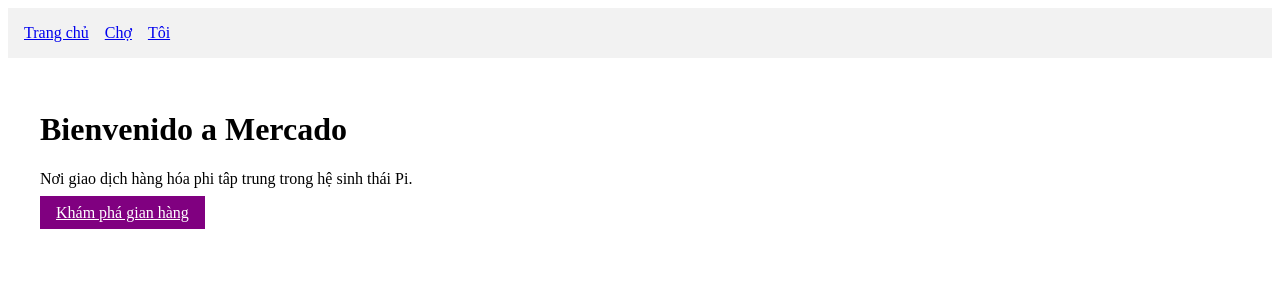
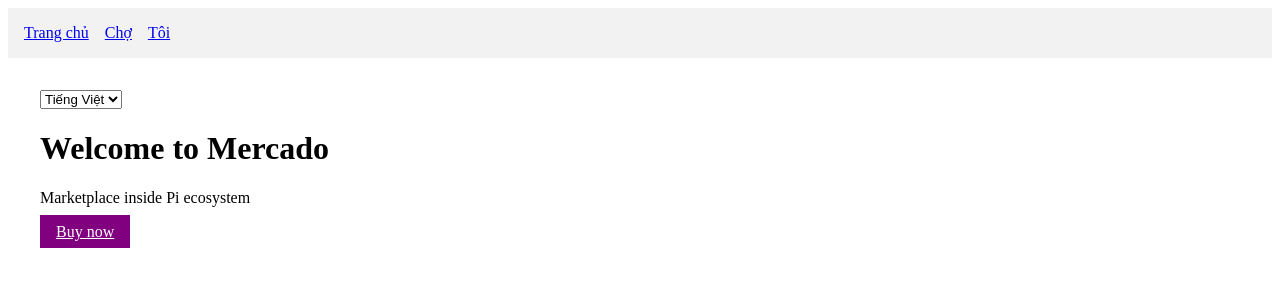
Before and after one commit to phamhongphuctu/mercado, a React (Vite) app: page / in a window 1280 px wide. Shown: the top 300 px of the page. Built offline with nearby package versions, Linux system fonts and the light colour scheme.

Commit message:
feat: tích hợp hệ thống đa ngôn ngữ (vi, en, es, zh)

```diff
--- a/package.json
+++ b/package.json
@@ -10,8 +10,11 @@
     "preview": "vite preview"
   },
   "dependencies": {
+    "i18next": "^25.2.1",
+    "i18next-browser-languagedetector": "^8.2.0",
     "react": "^19.1.0",
     "react-dom": "^19.1.0",
+    "react-i18next": "^15.5.3",
     "react-router-dom": "^7.6.2"
   },
   "devDependencies": {
--- a/src/App.tsx
+++ b/src/App.tsx
@@ -1,17 +1,26 @@
 // Mercado DApp - Khung chợ online trao đổi hàng hóa cho Pi Network
 import { useState } from "react";
+import { useTranslation } from "react-i18next";
+import LanguageSelector from "./components/LanguageSelector";
+
+
 import { BrowserRouter as Router, Routes, Route, Link } from "react-router-dom";
 import "./App.css";
 
 function Home() {
+  const { t } = useTranslation();
+
   return (
     <div className="page">
-      <h1>Bienvenido a Mercado</h1>
-      <p>Nơi giao dịch hàng hóa phi tâp trung trong hệ sinh thái Pi.</p>
-      <Link to="/market" className="btn">Khám phá gian hàng</Link>
+      <LanguageSelector />
+      <h1>{t("home.welcome")}</h1>
+      <p>{t("home.desc")}</p>
+      <Link to="/market" className="btn">{t("market.buy")}</Link>
     </div>
   );
 }
+
+
 
 function Market() {
   return (
--- /dev/null
+++ b/src/components/LanguageSelector.tsx
@@ -0,0 +1,14 @@
+import { useTranslation } from "react-i18next";
+
+export default function LanguageSelector() {
+  const { i18n } = useTranslation();
+
+  return (
+    <select onChange={(e) => i18n.changeLanguage(e.target.value)} value={i18n.language}>
+      <option value="vi">Tiếng Việt</option>
+      <option value="en">English</option>
+      <option value="es">Español</option>
+      <option value="zh">中文</option>
+    </select>
+  );
+}
--- /dev/null
+++ b/src/i18n.ts
@@ -0,0 +1,26 @@
+import i18n from "i18next";
+import { initReactI18next } from "react-i18next";
+import LanguageDetector from "i18next-browser-languagedetector";
+
+import en from "./locales/en.json";
+import vi from "./locales/vi.json";
+import es from "./locales/es.json";
+import zh from "./locales/zh.json";
+
+i18n
+  .use(LanguageDetector)
+  .use(initReactI18next)
+  .init({
+    fallbackLng: "vi", // nếu không phát hiện được thì dùng Tiếng Việt
+    resources: {
+      en: { translation: en },
+      vi: { translation: vi },
+      es: { translation: es },
+      zh: { translation: zh },
+    },
+    interpolation: {
+      escapeValue: false,
+    },
+  });
+
+export default i18n;
--- /dev/null
+++ b/src/locales/en.json
@@ -0,0 +1,12 @@
+{
+    "home": {
+      "welcome": "Welcome to Mercado",
+      "desc": "Marketplace inside Pi ecosystem"
+    },
+    "market": {
+      "title": "Product list",
+      "buy": "Buy now",
+      "price": "Price",
+      "flavor": "Thyme herb"
+    }
+  }
--- /dev/null
+++ b/src/locales/es.json
@@ -0,0 +1,12 @@
+{
+    "home": {
+      "welcome": "Bienvenido a Mercado",
+      "desc": "Mercado dentro del ecosistema Pi"
+    },
+    "market": {
+      "title": "Lista de productos",
+      "buy": "Comprar ahora",
+      "price": "Precio",
+      "flavor": "Hierba de tomillo"
+    }
+  }
--- /dev/null
+++ b/src/locales/vi.json
@@ -0,0 +1,12 @@
+{
+    "home": {
+      "welcome": "Chào mừng đến với Mercado",
+      "desc": "Nơi giao dịch hàng hóa nội bộ hệ sinh thái Pi"
+    },
+    "market": {
+      "title": "Danh sách sản phẩm",
+      "buy": "Mua ngay",
+      "price": "Giá",
+      "flavor": "Thảo xạ hương"
+    }
+  }
--- /dev/null
+++ b/src/locales/zh.json
@@ -0,0 +1,12 @@
+{
+    "home": {
+      "welcome": "欢迎来到 Mercado",
+      "desc": "Pi 网络内的市场"
+    },
+    "market": {
+      "title": "产品列表",
+      "buy": "立即购买",
+      "price": "价格",
+      "flavor": "百里香"
+    }
+  }
--- a/src/main.tsx
+++ b/src/main.tsx
@@ -1,4 +1,6 @@
 import React from 'react'
+import './i18n'; // thêm dòng này ở đầu file main.tsx
+
 import ReactDOM from 'react-dom/client'
 import App from './App'
 
```
Also changed, not shown: 1 other file (tests, documents, lock files or other folders).
